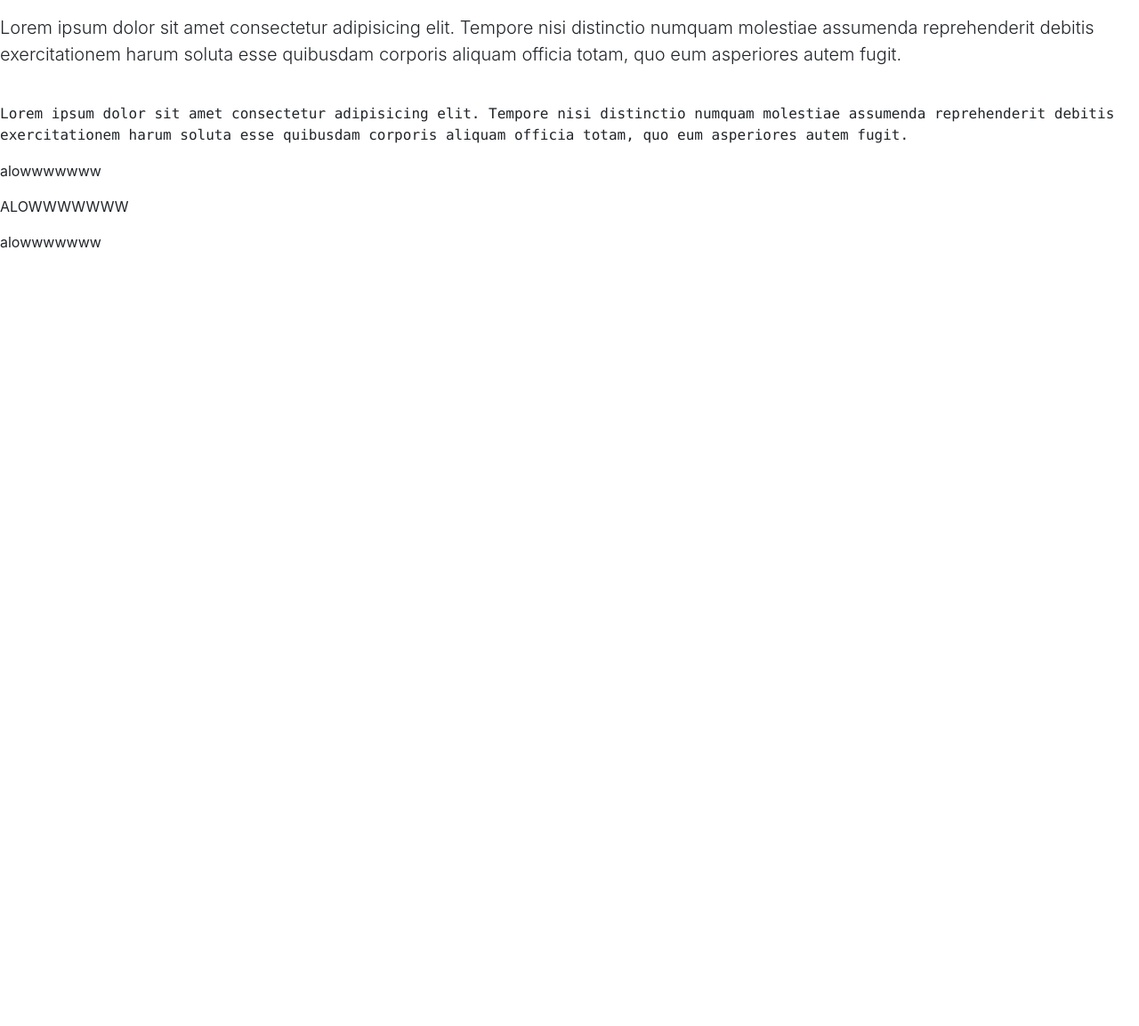
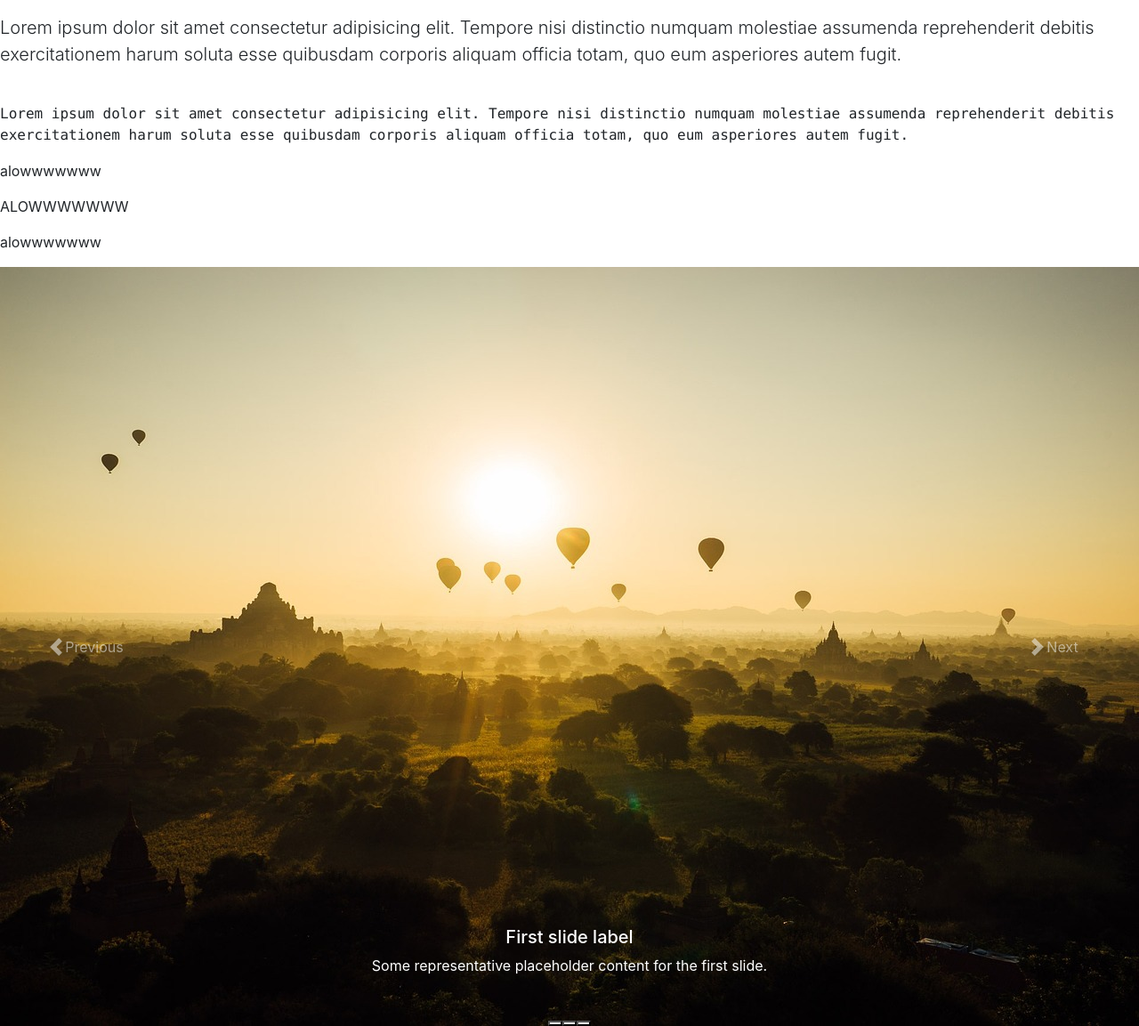
Before and after one commit to gfmpenna/Web-BootStrap-Learning, a plain HTML site: page Projeto_Estudos_BootStrap4/index.html in a window 1280 px wide. Shown: the part 758-1911 px from the top of the page at 89% size. Before the commit the page ends 1058 px from the top, so only its background shows below. Drawn offline with nearby package versions, Linux system fonts and the light colour scheme.

Commit message:
07-01-23

```diff
--- a/Projeto_Estudos_BootStrap4/index.html
+++ b/Projeto_Estudos_BootStrap4/index.html
@@ -57,7 +57,44 @@
 
 
 
-
+  <div id="carouselExampleCaptions" class="carousel slide">
+    <div class="carousel-indicators">
+      <button type="button" data-bs-target="#carouselExampleCaptions" data-bs-slide-to="0" class="active" aria-current="true" aria-label="Slide 1"></button>
+      <button type="button" data-bs-target="#carouselExampleCaptions" data-bs-slide-to="1" aria-label="Slide 2"></button>
+      <button type="button" data-bs-target="#carouselExampleCaptions" data-bs-slide-to="2" aria-label="Slide 3"></button>
+    </div>
+    <div class="carousel-inner">
+      <div class="carousel-item active">
+        <img src="../Projeto_Estudos_BootStrap4/imagem1.jpg" class="d-block w-100" alt="...">
+        <div class="carousel-caption d-none d-md-block">
+          <h5>First slide label</h5>
+          <p>Some representative placeholder content for the first slide.</p>
+        </div>
+      </div>
+      <div class="carousel-item">
+        <img src="../Projeto_Estudos_BootStrap4/imagem1.jpg" class="d-block w-100" alt="...">
+        <div class="carousel-caption d-none d-md-block">
+          <h5>Second slide label</h5>
+          <p>Some representative placeholder content for the second slide.</p>
+        </div>
+      </div>
+      <div class="carousel-item">
+        <img src="../Projeto_Estudos_BootStrap4/imagem1.jpg" class="d-block w-100" alt="...">
+        <div class="carousel-caption d-none d-md-block">
+          <h5>Third slide label</h5>
+          <p>Some representative placeholder content for the third slide.</p>
+        </div>
+      </div>
+    </div>
+    <button class="carousel-control-prev" type="button" data-bs-target="#carouselExampleCaptions" data-bs-slide="prev">
+      <span class="carousel-control-prev-icon" aria-hidden="true"></span>
+      <span class="visually-hidden">Previous</span>
+    </button>
+    <button class="carousel-control-next" type="button" data-bs-target="#carouselExampleCaptions" data-bs-slide="next">
+      <span class="carousel-control-next-icon" aria-hidden="true"></span>
+      <span class="visually-hidden">Next</span>
+    </button>
+  </div>
 
 
 
```
Also changed, not shown: Projeto_Estudos_BootStrap4/imagem1.jpg (added), Projeto_Estudos_BootStrap4/imagem2.jpg (added), Projeto_Estudos_BootStrap4/imagem3.jpg (added), Projeto_Estudos_BootStrap4/imagem4.jpg (added), Projeto_Estudos_BootStrap4/imagem5.jpg (added), Projeto_Estudos_BootStrap4/imagem6.jpg (added).
